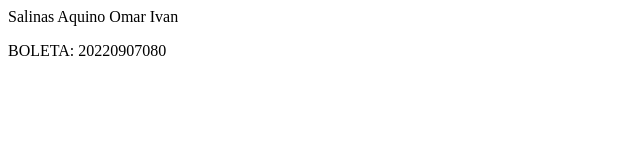
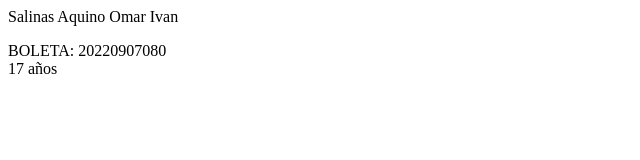
Before and after one commit to AquinoToy/IvanAquino, a plain HTML site: page index.html in a window 1280 px wide. Shown: the full height of the page, 0-640 px from the left. Drawn offline with Linux system fonts and the light colour scheme.

Commit message:
Segunda Version

```diff
--- a/index.html
+++ b/index.html
@@ -6,6 +6,8 @@
 Salinas Aquino Omar Ivan <BR>
 <P>
 BOLETA: 20220907080
+<br>
+17 años
 </P>
 </BODY>
 </HTML>
```
